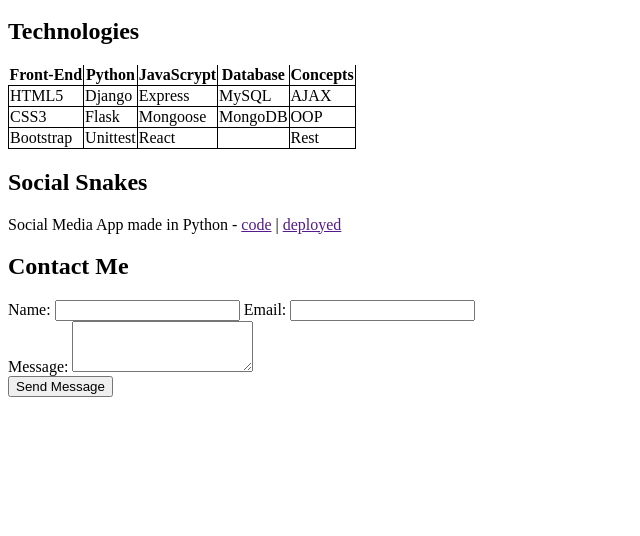
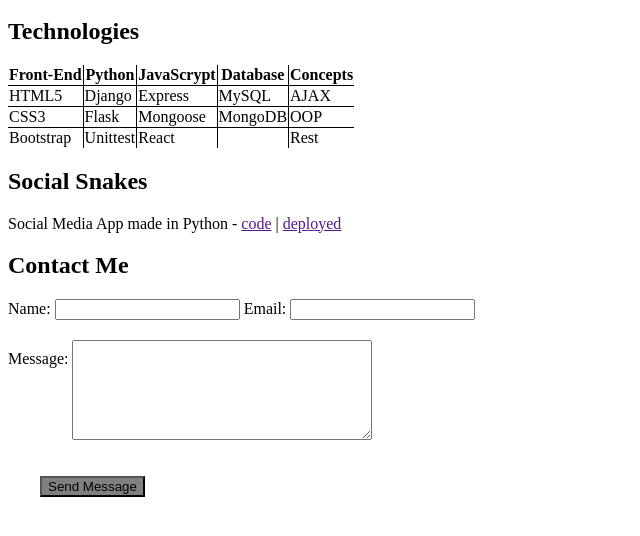
Before and after one commit to dgaida01/personal_portfolio, a plain HTML site: page index.html in a window 1280 px wide. Shown: the part 200-736 px from the top of the page, without its empty margins (0-640 px from the left). Drawn offline with Linux system fonts and the light colour scheme.

Commit message:
updated based on day 2 info

```diff
--- a/index.html
+++ b/index.html
@@ -7,29 +7,61 @@
     <meta name="viewport" content="width=device-width, initial-scale=1.0">
     <title>Portfolio</title>
 
-    <style>
-        th {
+    <style type="text/css">
+        table {
+            border-collapse: collapse;
+        }
+
+        .btmrow {
+            border-bottom: 0px;
+        }
+
+        th,
+        td {
 
             border-right: 1px solid black;
             /*border-left: 1px solid black;*/
             border-bottom: 1px solid black;
+        }
+
+        td:last-child,
+        th:last-child {
+            border-right: 0px;
+        }
+
+#msglbl{
+
+
+    display: inline-block;
+    box-sizing: border-box;
+    padding-top:10px;
+    height: 40px;
+    width: 60px;
+    vertical-align: top;
+    margin-right:0;
 
 
 }
-
-        td {
-        border: 1px solid black;
+textarea[name="emessage"]{
+    height: 100px;
+    width: 300px;
+    display:inline-block;
+    box-sizing: border-box;
+    margin-top: 0;
+    margin-left:0;
 
 }
 
-        table {
-            border-collapse: collapse;
+button[type="submit"]{
+    margin: 2rem;
+  background-color:grey;
 }
 
-        .emessage{
-          border-color: red;
-          border-style: solid;
+
+.spacer{
+    height: 20px;
 }
+
  </style>
 </head>
 
@@ -71,11 +103,11 @@
             <td>OOP</td>
         </tr>
         <tr>
-            <td>Bootstrap</td>
-            <td>Unittest</td>
-            <td>React</td>
-            <td></td>
-            <td>Rest</td>
+            <td class="btmrow">Bootstrap</td>
+            <td class="btmrow">Unittest</td>
+            <td class="btmrow">React</td>
+            <td class="btmrow"></td>
+            <td class="btmrow">Rest</td>
         </tr>
     </table>
     <h2><strong>Social Snakes</strong></h2>
@@ -88,8 +120,11 @@
             <label for="email">Email:</label>
             <input type="email" name="email" id="email">
         </div>
-    <label for="emessage">Message:</label>
-    <textarea name="emessage" cols="20" rows="3"></textarea>
+      <div class="spacer"></div>
+            <label for="emessage" id="msglbl">Message:</label>
+            <textarea name="emessage" ></textarea>
+
+
         <div>
             <button type="submit">Send Message</button>
         </div>
```
Lines whose indentation alone changed are shown as unchanged.
